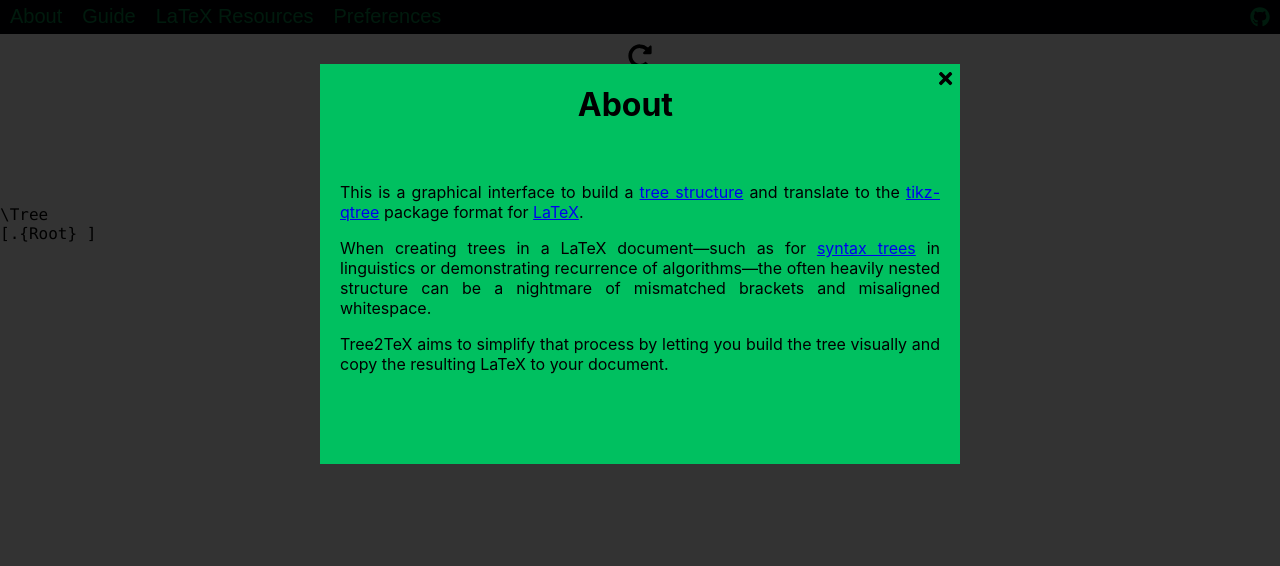
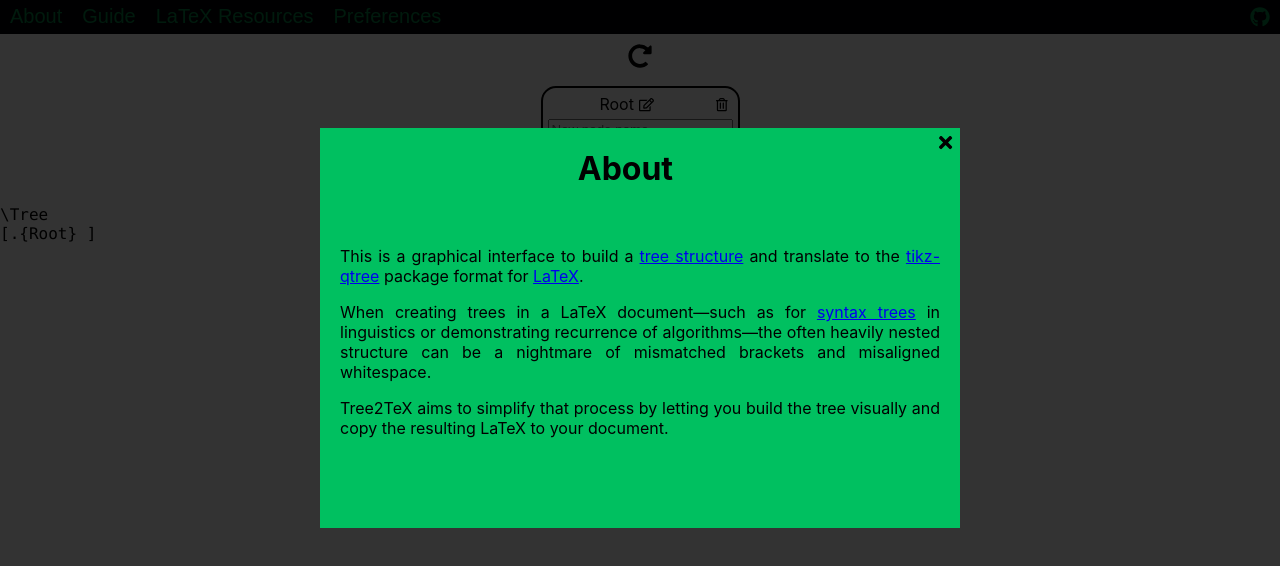
Before and after one commit to holdenout/tree2tex, a React (Create React App) app: page / in a window 1280 px wide. Both pictures are taken after a click on the button "About". Shown: the top 566 px of the page. Built offline with nearby package versions, Linux system fonts and the light colour scheme.

Commit message:
Extracted modal

```diff
--- /dev/null
+++ b/src/NavBar/Modal.css
@@ -0,0 +1,29 @@
+.modal {
+  position: fixed;
+  left: 0;
+  width: 100%;
+  height: 100%;
+}
+
+.modal-overlay {
+  position: fixed;
+  left: 0;
+  width: 100%;
+  height: 100%;
+  background-color: rgba(0,0,0,0.8);
+}
+
+.modal-content {
+  overflow: auto;
+  position: relative;
+  width: 50%;
+  height: 50%;
+  margin: 10% auto;
+  background-color: white;
+}
+
+#close {
+  float: right;
+  padding: 5px;
+  font-size: 1.2em;
+}
--- /dev/null
+++ b/src/NavBar/Modal.jsx
@@ -0,0 +1,38 @@
+import React, {useEffect} from "react";
+import {FontAwesomeIcon} from "@fortawesome/react-fontawesome";
+import {faTimes} from "@fortawesome/free-solid-svg-icons";
+import "./Modal.css";
+
+export const Modal = ({children, close}) => {
+  const handleKeyPress = event => {
+    if (event.key === "Escape") {
+      close();
+    }
+  }
+
+  useEffect(() => {
+    document.addEventListener("keydown", handleKeyPress);
+
+    return () => {
+      document.removeEventListener("keydown", handleKeyPress);
+    };
+  });
+
+  return (
+    <div className="modal">
+      <div className="modal-overlay" onClick={close} />
+      <div className="modal-content" onClick={null}>
+        <button id="close" title="close" onClick={close}>
+          <FontAwesomeIcon
+            className="fa-icon"
+            style={{height: "1em", width: "1em"}} // Needed to override fa defaults
+            icon={faTimes}
+          />
+        </button>
+        {children}
+      </div>
+    </div>
+  )
+}
+
+export default Modal;
--- a/src/NavBar/NavBar.css
+++ b/src/NavBar/NavBar.css
@@ -33,34 +33,8 @@
   color: #010203;
 }
 
-.modal {
-  position: fixed;
-  left: 0;
-  width: 100%;
-  height: 100%;
-}
-
-.modal-overlay {
-  position: fixed;
-  left: 0;
-  width: 100%;
-  height: 100%;
-  background-color: rgba(0,0,0,0.8);
-}
-
-.modal-content {
-  overflow: auto;
-  position: relative;
-  width: 50%;
-  height: 50%;
-  margin: 5% auto;
+.navbar .modal-content {
   background-color: #00c060;
-}
-
-#close {
-  float: right;
-  padding: 5px;
-  font-size: 1.2em;
 }
 
 .content {
--- a/src/NavBar/NavBar.jsx
+++ b/src/NavBar/NavBar.jsx
@@ -1,4 +1,4 @@
-import React, {useState, useEffect} from "react";
+import React, {useState} from "react";
 import "./NavBar.css";
 import About from "./NavBarPages/About.jsx";
 import Guide from "./NavBarPages/Guide.jsx";
@@ -6,39 +6,7 @@
 import Preferences from "./NavBarPages/Preferences.jsx";
 import {FontAwesomeIcon} from "@fortawesome/react-fontawesome";
 import {faGithub} from "@fortawesome/free-brands-svg-icons";
-import {faTimes} from "@fortawesome/free-solid-svg-icons";
-
-const Modal = ({children, close}) => {
-  const handleKeyPress = e => {
-    if (e.key === "Escape") {
-      close();
-    }
-  }
-
-  useEffect(() => {
-    document.addEventListener("keydown", handleKeyPress);
-
-    return () => {
-      document.removeEventListener("keydown", handleKeyPress);
-    };
-  });
-
-  return (
-    <div className="modal">
-      <div className="modal-overlay" onClick={close} />
-      <div className="modal-content" onClick={null}>
-        <button id="close" title="close" onClick={close}>
-          <FontAwesomeIcon
-            className="fa-icon"
-            style={{height: "1em", width: "1em"}} // Needed to override fa defaults
-            icon={faTimes}
-          />
-        </button>
-        {children}
-      </div>
-    </div>
-  )
-}
+import Modal from "./Modal.jsx";
 
 export const NavBar = props => {
   const [displayModal, toggleModal] = useState(false);
```
